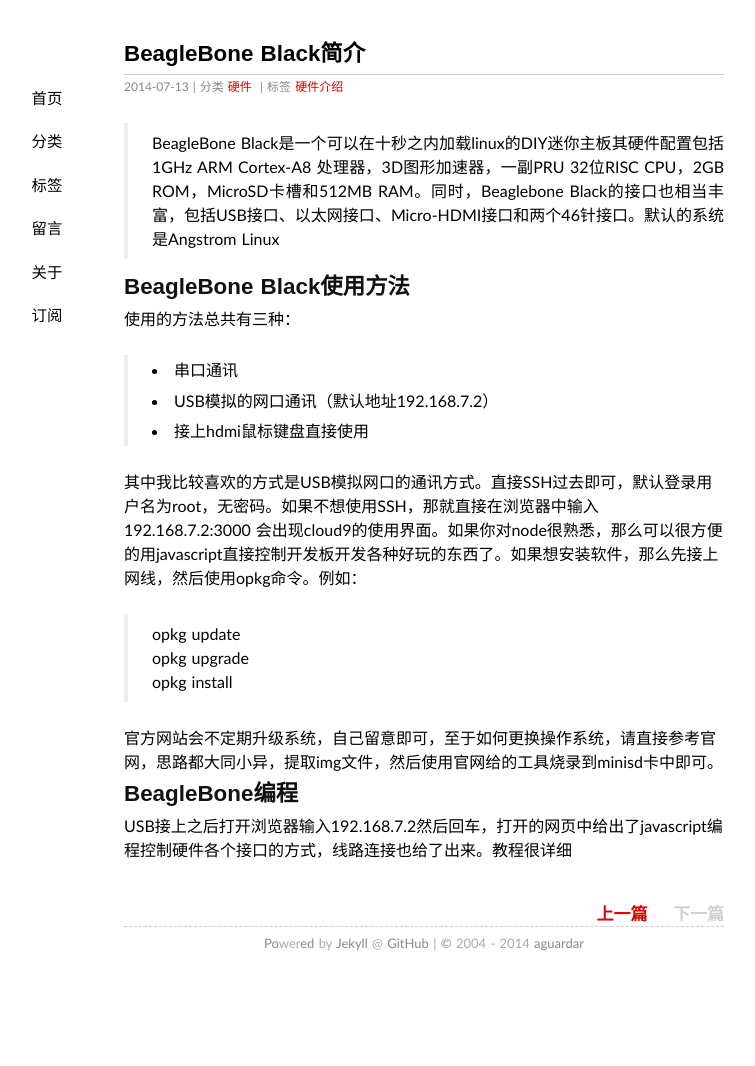
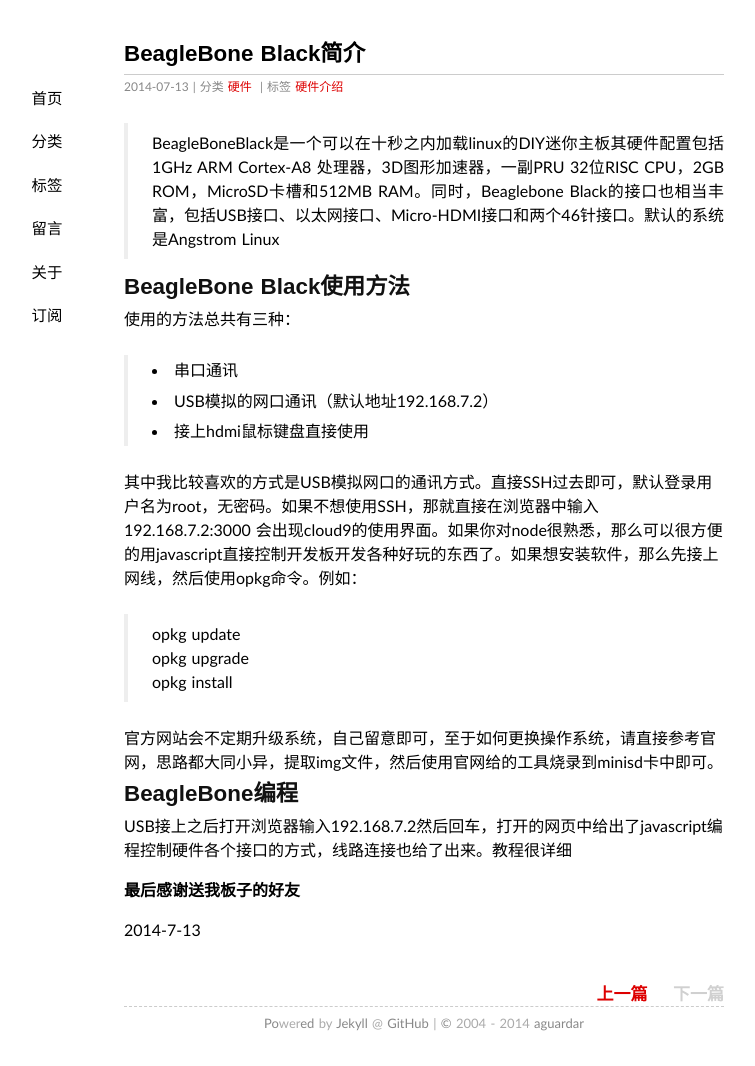
Before and after one commit to aguardar/aguardar.github.com, a Jekyll site: the page built from _posts/2014-7-13-BeagleBoneBlack.md, in a window 1280 px wide. Shown: the whole page, without its empty margins (216-971 px from the left). Built offline with Jekyll 4.4.1, drawn with Linux system fonts in a browser that asks for light colours; some web fonts are replaced; Markdown is read by kramdown in place of the engine named in the settings; comment, search, counter and statistics services are not loaded; before the commit the page ends 986 px from its top, so only the background shows below that.

Commit message:
Update 2014-7-13-BeagleBoneBlack.md

```diff
--- a/_posts/2014-7-13-BeagleBoneBlack.md
+++ b/_posts/2014-7-13-BeagleBoneBlack.md
@@ -6,7 +6,7 @@
 tags:  硬件介绍
 ---
 
->BeagleBone Black是一个可以在十秒之内加载linux的DIY迷你主板其硬件配置包括1GHz ARM Cortex-A8 处理器，3D图形加速器，一副PRU 32位RISC CPU，2GB ROM，MicroSD卡槽和512MB RAM。同时，Beaglebone Black的接口也相当丰富，包括USB接口、以太网接口、Micro-HDMI接口和两个46针接口。默认的系统是Angstrom Linux
+>BeagleBoneBlack是一个可以在十秒之内加载linux的DIY迷你主板其硬件配置包括1GHz ARM Cortex-A8 处理器，3D图形加速器，一副PRU 32位RISC CPU，2GB ROM，MicroSD卡槽和512MB RAM。同时，Beaglebone Black的接口也相当丰富，包括USB接口、以太网接口、Micro-HDMI接口和两个46针接口。默认的系统是Angstrom Linux
 
 ##BeagleBone Black使用方法
 使用的方法总共有三种：
@@ -24,3 +24,8 @@
 
 ##BeagleBone编程
 USB接上之后打开浏览器输入192.168.7.2然后回车，打开的网页中给出了javascript编程控制硬件各个接口的方式，线路连接也给了出来。教程很详细
+
+
+**最后感谢送我板子的好友**
+
+2014-7-13
```
